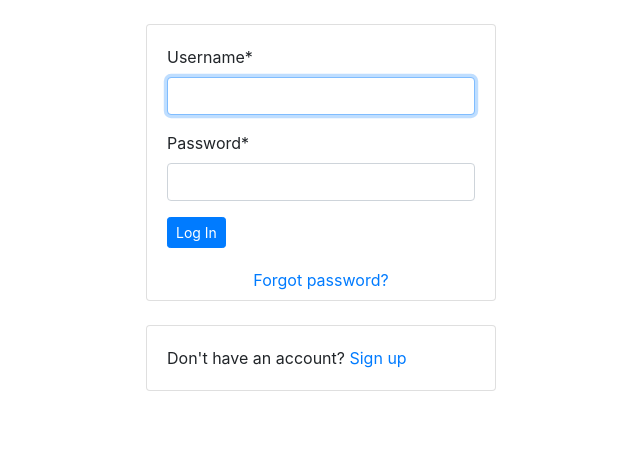
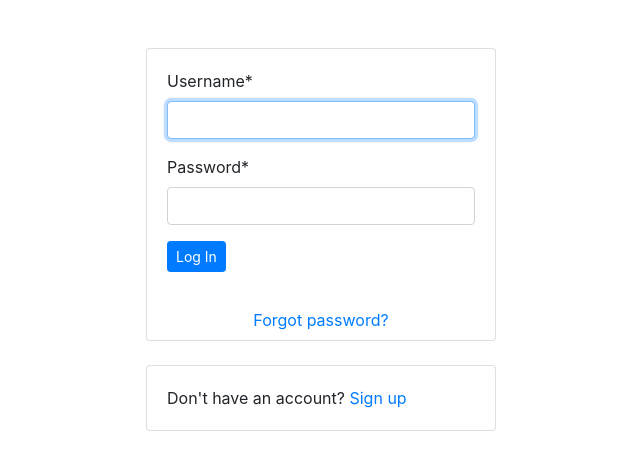
Before and after one commit to Owiti-Charles/insta-lite, a Django app: page /login/ in a window 1280 px wide. Shown: the top 470 px of the page, without its empty margins (509-1149 px from the left). Run offline with Django 3.2, Linux system fonts and the light colour scheme; some libraries are stand-ins or nearby versions.

Commit message:
Add styling and images files (static files)

```diff
--- a/instagram/templates/base.html
+++ b/instagram/templates/base.html
@@ -1,18 +1,33 @@
-<!doctype html>
+{% load static %}
 <html lang="en">
 <head>
-    <meta charset="utf-8">
-    <meta name="viewport" content="width=device-width, initial-scale=1, shrink-to-fit=no">
-    <link rel="stylesheet" href="https://stackpath.bootstrapcdn.com/bootstrap/4.3.1/css/bootstrap.min.css" integrity="sha384-ggOyR0iXCbMQv3Xipma34MD+dH/1fQ784/j6cY/iJTQUOhcWr7x9JvoRxT2MZw1T" crossorigin="anonymous">
-
+    <script async src="https://www.googletagmanager.com/gtag/js?id=UA-144351462-1"></script>
+    <script>
+    window.dataLayer = window.dataLayer || [];
+    function gtag(){dataLayer.push(arguments);}
+    gtag('js', new Date());
+    gtag('config', 'UA-144351462-1');
+    </script>
+    <meta charset="UTF-8">
+    <meta name="viewport" content="width=device-width, initial-scale=1.0">
+    <meta http-equiv="X-UA-Compatible" content="ie=edge">
+    <link rel="stylesheet" href="https://stackpath.bootstrapcdn.com/bootstrap/4.3.1/css/bootstrap.min.css"
+          integrity="sha384-ggOyR0iXCbMQv3Xipma34MD+dH/1fQ784/j6cY/iJTQUOhcWr7x9JvoRxT2MZw1T" crossorigin="anonymous">
+    <link rel="stylesheet" href="{% static 'css/styles.css' %}">
     <title>Insta-lite</title>
 </head>
 <body>
 {% block content %}
 
 {% endblock %}
-    <script src="https://code.jquery.com/jquery-3.3.1.slim.min.js" integrity="sha384-q8i/X+965DzO0rT7abK41JStQIAqVgRVzpbzo5smXKp4YfRvH+8abtTE1Pi6jizo" crossorigin="anonymous"></script>
-    <script src="https://cdnjs.cloudflare.com/ajax/libs/popper.js/1.14.7/umd/popper.min.js" integrity="sha384-UO2eT0CpHqdSJQ6hJty5KVphtPhzWj9WO1clHTMGa3JDZwrnQq4sF86dIHNDz0W1" crossorigin="anonymous"></script>
-    <script src="https://stackpath.bootstrapcdn.com/bootstrap/4.3.1/js/bootstrap.min.js" integrity="sha384-JjSmVgyd0p3pXB1rRibZUAYoIIy6OrQ6VrjIEaFf/nJGzIxFDsf4x0xIM+B07jRM" crossorigin="anonymous"></script>
+<script src="https://code.jquery.com/jquery-3.3.1.slim.min.js"
+        integrity="sha384-q8i/X+965DzO0rT7abK41JStQIAqVgRVzpbzo5smXKp4YfRvH+8abtTE1Pi6jizo"
+        crossorigin="anonymous"></script>
+<script src="https://cdnjs.cloudflare.com/ajax/libs/popper.js/1.14.7/umd/popper.min.js"
+        integrity="sha384-UO2eT0CpHqdSJQ6hJty5KVphtPhzWj9WO1clHTMGa3JDZwrnQq4sF86dIHNDz0W1"
+        crossorigin="anonymous"></script>
+<script src="https://stackpath.bootstrapcdn.com/bootstrap/4.3.1/js/bootstrap.min.js"
+        integrity="sha384-JjSmVgyd0p3pXB1rRibZUAYoIIy6OrQ6VrjIEaFf/nJGzIxFDsf4x0xIM+B07jRM"
+        crossorigin="anonymous"></script>
 </body>
 </html>
--- a/instagram/templates/registration/login.html
+++ b/instagram/templates/registration/login.html
@@ -5,7 +5,7 @@
     <div class="row">
         <div class="col-md-2"></div>
         <div class="col-md-4"></div>
-        <div class="col-md-4">
+        <div class="col-md-4 mt-4">
             <div class="card">
                 <div class="card-body">
                     <form action="" method="post" novalidate>
--- /dev/null
+++ b/static/css/styles.css
@@ -0,0 +1,3 @@
+h1{
+color:green;
+}
```
Also changed, not shown: static/images/insta1.png (added), static/images/insta2.png (added), static/images/insta3.png (added), static/images/insta4.jpeg (added), static/images/insta5.png (added). Lines whose indentation alone changed are shown as unchanged.
